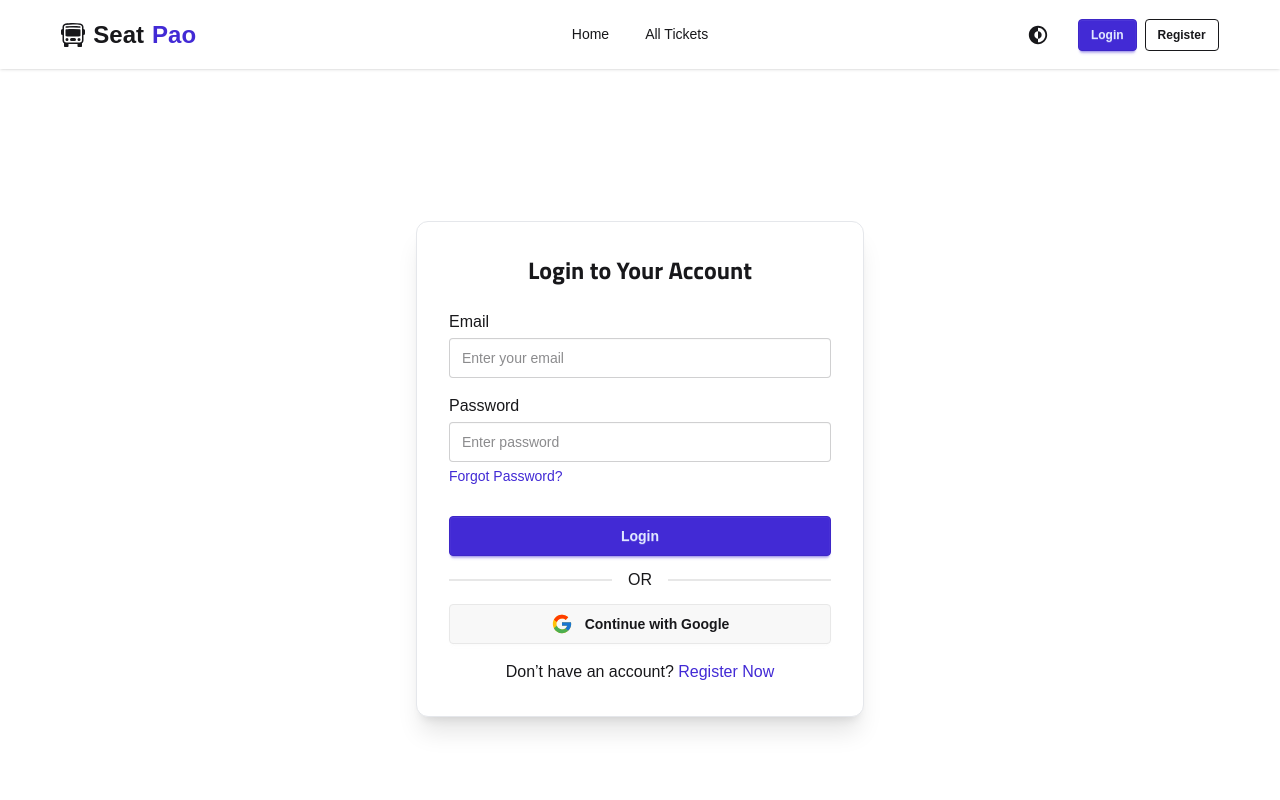
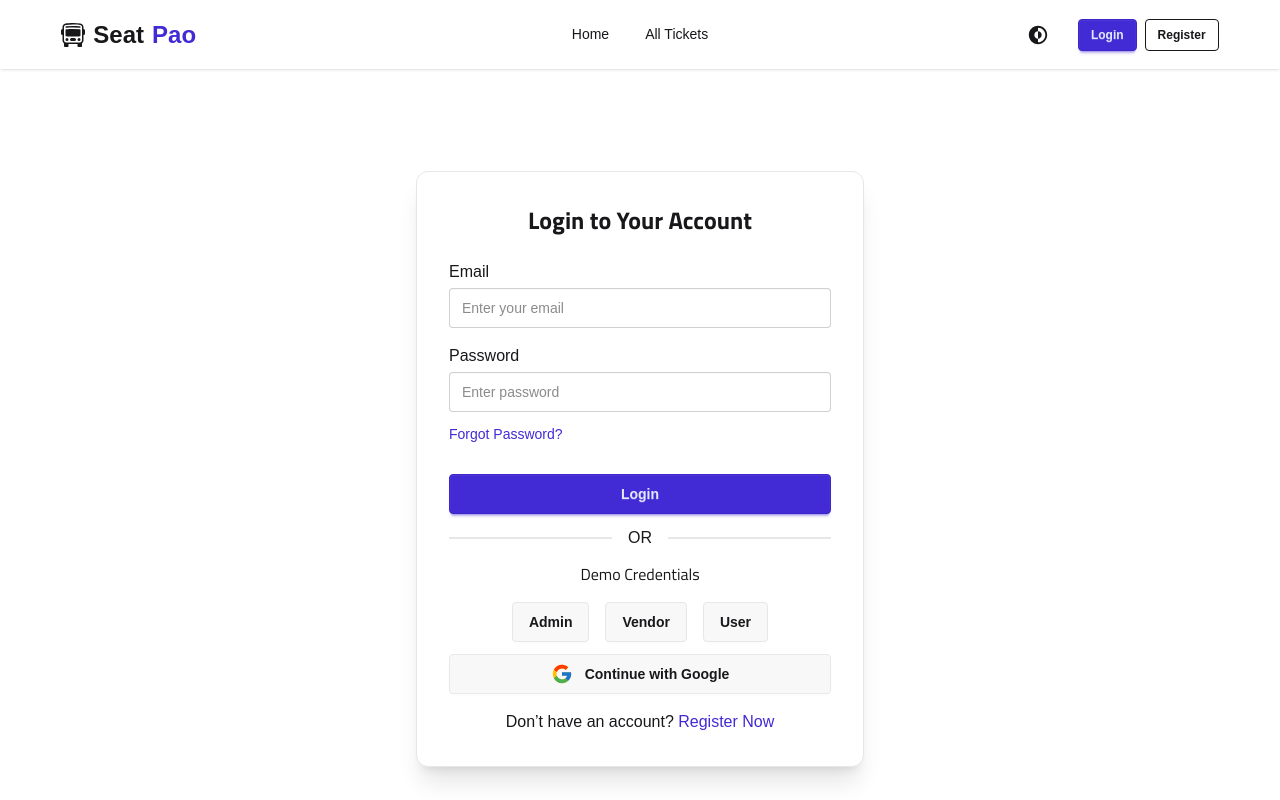
Before and after one commit to SMDpHeroB12/B12A11-C17-SeatPao-Client, a React (Vite) app: page /login in a window 1280 px wide. Shown: the top 800 px of the page. Built offline with nearby package versions, Linux system fonts and the light colour scheme; no server answers; a web font is replaced by a local one.

Commit message:
Demo Credentials added

```diff
--- a/package.json
+++ b/package.json
@@ -25,7 +25,7 @@
     "react-router": "^7.10.1",
     "react-router-dom": "^7.10.1",
     "recharts": "^3.6.0",
-    "sweetalert2": "^11.26.4",
+    "sweetalert2": "^11.26.17",
     "tailwindcss": "^4.1.17"
   },
   "devDependencies": {
--- /dev/null
+++ b/src/pages/auth/ForgotPassword.jsx
@@ -0,0 +1,94 @@
+import { useState, useEffect } from "react";
+import { sendPasswordResetEmail } from "firebase/auth";
+import { auth } from "../../firebase/firebase.config";
+import { toast } from "react-hot-toast";
+import { Link } from "react-router-dom";
+import Navbar from "../../components/Navbar";
+import Footer from "../../components/Footer";
+import Swal from "sweetalert2";
+
+const ForgotPassword = () => {
+  const [email, setEmail] = useState("");
+  const [loading, setLoading] = useState(false);
+
+  const handleResetPassword = async (e) => {
+    e.preventDefault();
+
+    if (!email) {
+      toast.error("Please enter your email");
+      return;
+    }
+
+    try {
+      setLoading(true);
+      await sendPasswordResetEmail(auth, email);
+      toast.success(
+        "Password reset email sent. Please check your Inbox or Spam or Junk section."
+      );
+      Swal.fire({
+        icon: "success",
+        title: "Email Sent!",
+        text: "Password reset email has been sent. Please check your Inbox or Spam or Junk section.",
+        confirmButtonText: "OK",
+      });
+
+      setEmail("");
+    } catch (error) {
+      console.error(error);
+      toast.error(error.message);
+    } finally {
+      setLoading(false);
+    }
+  };
+
+  useEffect(() => {
+    document.title = "SeatPao | Forgot Password";
+  }, []);
+
+  return (
+    <>
+      <Navbar />
+
+      <div className="min-h-screen flex justify-center items-center">
+        <div className="w-full max-w-md bg-base-100 shadow-xl p-8 rounded-xl border border-gray-200">
+          <h2 className="text-2xl font-bold text-center mb-6">
+            Forgot Password
+          </h2>
+
+          <form onSubmit={handleResetPassword} className="space-y-4">
+            <div>
+              <label className="font-medium">Email Address</label>
+              <input
+                type="email"
+                className="input input-bordered w-full mt-1"
+                placeholder="Enter your registered email"
+                value={email}
+                onChange={(e) => setEmail(e.target.value)}
+                required
+              />
+            </div>
+
+            <button
+              type="submit"
+              className="btn btn-primary w-full"
+              disabled={loading}
+            >
+              {loading ? "Sending..." : "Send Reset Email"}
+            </button>
+          </form>
+
+          <p className="text-center mt-4">
+            Remember your password?{" "}
+            <Link to="/login" className="text-primary font-medium">
+              Go back to Login
+            </Link>
+          </p>
+        </div>
+      </div>
+
+      <Footer />
+    </>
+  );
+};
+
+export default ForgotPassword;
--- a/src/pages/auth/Login.jsx
+++ b/src/pages/auth/Login.jsx
@@ -3,31 +3,35 @@ import { AuthContext } from "../../providers/AuthProvider";
 import { Link, useLocation, useNavigate } from "react-router-dom";
 import { toast } from "react-hot-toast";
 import { FcGoogle } from "react-icons/fc";
-import { sendPasswordResetEmail } from "firebase/auth";
-import { auth } from "../../firebase/firebase.config";
+// import { sendPasswordResetEmail } from "firebase/auth";
+// import { auth } from "../../firebase/firebase.config";
 import Navbar from "../../components/Navbar";
 import Footer from "../../components/Footer";
 
 const Login = () => {
+  const [loading, setLoading] = useState(false);
   const { loginUser, googleLogin } = useContext(AuthContext);
 
   const navigate = useNavigate();
   const location = useLocation();
 
   const [error, setError] = useState("");
-  const [resetEmail, setResetEmail] = useState("");
+  // const [resetEmail, setResetEmail] = useState("");
 
   const from = location.state?.from?.pathname || "/";
 
-  // Email Login
+  // ======================
+  // NORMAL EMAIL LOGIN
+  // ======================
   const handleLogin = async (e) => {
     e.preventDefault();
     setError("");
+    setLoading(true);
 
     const email = e.target.email.value;
     const password = e.target.password.value;
 
-    setResetEmail(email);
+    // setResetEmail(email);
 
     try {
       await loginUser(email, password);
@@ -35,34 +39,78 @@ const Login = () => {
       navigate(from, { replace: true });
     } catch (err) {
       console.log(err);
+      toast.error("Invalid email or password.");
       setError("Invalid email or password.");
+    } finally {
+      setLoading(false);
     }
   };
 
-  // Forgot Password
-  const handleForgotPassword = () => {
-    if (!resetEmail) {
-      toast.error("Please enter your email first.");
-      return;
+  // ======================
+  // DEMO LOGIN (NO UI CHANGE)
+  // ======================
+  const handleDemoLogin = async (role) => {
+    setError("");
+    setLoading(true);
+
+    let email = "";
+    let password = "";
+
+    if (role === "admin") {
+      email = "mdshishir@gmail.com";
+      password = "sisir123";
     }
 
-    sendPasswordResetEmail(auth, resetEmail)
-      .then(() => {
-        toast.success("Password reset email sent!");
-      })
-      .catch((err) => {
-        console.log(err);
-        toast.error(err.message);
-      });
+    if (role === "vendor") {
+      email = "emonshikder2020@gmail.com";
+      password = "emon123";
+    }
+    if (role === "user") {
+      email = "md.bellal010@gmail.com";
+      password = "bellal010MD";
+    }
+
+    try {
+      await loginUser(email, password);
+      toast.success(`Demo ${role} login successful!`);
+      navigate(from, { replace: true });
+    } catch (err) {
+      console.log(err);
+      setError("Demo login failed.");
+    } finally {
+      setLoading(false);
+    }
   };
 
-  // Google Login
+  // ======================
+  // FORGOT PASSWORD
+  // ======================
+  // const handleForgotPassword = () => {
+  //   if (!resetEmail) {
+  //     toast.error("Please enter your email first.");
+  //     return;
+  //   }
+
+  //   sendPasswordResetEmail(auth, resetEmail)
+  //     .then(() => {
+  //       toast.success("Password reset email sent!");
+  //     })
+  //     .catch((err) => {
+  //       console.log(err);
+  //       toast.error(err.message);
+  //     });
+  // };
+
+  // ======================
+  // GOOGLE LOGIN
+  // ======================
   const handleGoogle = () => {
+    setLoading(true);
+
     googleLogin()
       .then(async (result) => {
         const user = result.user;
 
-        // Save Google user into DB
         await fetch(`${import.meta.env.VITE_API_URL}/users`, {
           method: "POST",
           headers: { "Content-Type": "application/json" },
@@ -80,11 +128,13 @@ const Login = () => {
       .catch((err) => {
         console.log(err);
         toast.error(err.message);
-      });
+      })
+      .finally(() => setLoading(false));
   };
   useEffect(() => {
     document.title = "SeatPao | Log-in";
   }, []);
+
   return (
     <>
       <Navbar />
@@ -100,7 +150,6 @@ const Login = () => {
               <input
                 type="email"
                 name="email"
-                onChange={(e) => setResetEmail(e.target.value)}
                 className="input w-full mt-1"
                 placeholder="Enter your email"
                 required
@@ -117,30 +166,67 @@ const Login = () => {
                 required
               />
 
-              {/* Forgot Password */}
-              <button
+              {/* <button
                 type="button"
                 onClick={handleForgotPassword}
                 className="text-primary text-sm mt-1"
               >
                 Forgot Password?
-              </button>
+              </button> */}
+              <Link
+                to="/forgot-password"
+                className="text-primary text-sm mt-3 inline-block"
+              >
+                Forgot Password?
+              </Link>
             </div>
 
             {error && <p className="text-red-500 text-center mb-3">{error}</p>}
 
             <button type="submit" className="btn btn-primary w-full mt-3">
-              Login
+              {loading ? "Logging in..." : "Login"}
             </button>
           </form>
 
           <div className="divider">OR</div>
 
+          {/* 🔒 DEMO LOGIN – NO UI CHANGE (Hidden Triggers) */}
+          <div className="w-full my-3 flex-col flex justify-between items-center gap-4 ">
+            <div>
+              <h2>Demo Credentials</h2>
+            </div>
+            <div className="flex gap-4">
+              <button
+                className="btn hover:bg-purple-400 border border-gray-200"
+                onClick={() => handleDemoLogin("admin")}
+                disabled={loading}
+              >
+                Admin
+              </button>
+              <button
+                className="btn hover:bg-purple-400 border border-gray-200"
+                onClick={() => handleDemoLogin("vendor")}
+                disabled={loading}
+              >
+                Vendor
+              </button>
+              <button
+                className="btn hover:bg-purple-400 border border-gray-200"
+                onClick={() => handleDemoLogin("user")}
+                disabled={loading}
+              >
+                User
+              </button>
+            </div>
+          </div>
+
           <button
             onClick={handleGoogle}
-            className="btn  w-full flex items-center gap-3"
+            disabled={loading}
+            className="btn w-full flex items-center gap-3"
           >
-            <FcGoogle size={22} /> Continue with Google
+            <FcGoogle size={22} />{" "}
+            {loading ? "Logging in..." : "Continue with Google"}
           </button>
 
           <p className="text-center mt-4">
--- a/src/pages/auth/Register.jsx
+++ b/src/pages/auth/Register.jsx
@@ -7,6 +7,7 @@ import Navbar from "../../components/Navbar";
 import Footer from "../../components/Footer";
 
 const Register = () => {
+  const [loading, setLoading] = useState(false);
   const { registerUser, googleLogin } = useContext(AuthContext);
 
   const navigate = useNavigate();
@@ -16,6 +17,7 @@ const Register = () => {
   const handleRegister = async (e) => {
     e.preventDefault();
     setError("");
+    setLoading;
 
     const form = e.target;
     const name = form.name.value;
@@ -29,24 +31,28 @@ const Register = () => {
     // Length check
     if (password.length < 6) {
       setError("Password must be at least 6 characters long.");
+      setLoading(false);
       return;
     }
 
     // Uppercase check
     if (!/[A-Z]/.test(password)) {
       setError("Password must contain at least one uppercase letter.");
+      setLoading(false);
       return;
     }
 
     // Lowercase check
     if (!/[a-z]/.test(password)) {
       setError("Password must contain at least one lowercase letter.");
+      setLoading(false);
       return;
     }
 
     // Confirm password match
     if (password !== confirm) {
       setError("Passwords do not match.");
+      setLoading(false);
       return;
     }
 
@@ -73,6 +79,8 @@ const Register = () => {
     } catch (err) {
       console.log(err);
       setError(err.message);
+    } finally {
+      setLoading(false);
     }
   };
 
@@ -169,8 +177,12 @@ const Register = () => {
               />
             </div>
             {error && <p className="text-red-500 text-center mb-3">{error}</p>}
-            <button type="submit" className="btn btn-primary w-full mt-3">
-              Create Account
+            <button
+              type="submit"
+              className="btn btn-primary w-full mt-3"
+              disabled={loading}
+            >
+              {loading ? "Registering..." : "Create Account"}
             </button>
           </form>
 
@@ -178,9 +190,11 @@ const Register = () => {
 
           <button
             onClick={handleGoogle}
+            disabled={loading}
             className="btn w-full flex items-center gap-3"
           >
-            <FcGoogle size={22} /> Continue with Google
+            <FcGoogle size={22} />{" "}
+            {loading ? "Registering..." : "Continue with Google"}
           </button>
 
           <p className="text-center mt-4">
--- a/src/providers/AuthProvider.jsx
+++ b/src/providers/AuthProvider.jsx
@@ -40,7 +40,6 @@ const AuthProvider = ({ children }) => {
   // Login (Email & Password)
 
   const loginUser = (email, password) => {
-    setLoading(true);
     return signInWithEmailAndPassword(auth, email, password);
   };
 
--- /dev/null
+++ b/src/routes/PublicRoute.jsx
@@ -0,0 +1,26 @@
+import { useContext } from "react";
+import { Navigate, useLocation } from "react-router-dom";
+import { AuthContext } from "../providers/AuthProvider";
+import LoadingSpinner from "../components/LoadingSpinner";
+
+const PublicRoute = ({ children }) => {
+  const { user, loading } = useContext(AuthContext);
+  const location = useLocation();
+
+  if (loading) {
+    return (
+      <div className="min-h-screen flex justify-center items-center">
+        <LoadingSpinner />
+      </div>
+    );
+  }
+
+  // 🔒 If already logged in → block public pages
+  if (user) {
+    return <Navigate to="/dashboard" replace state={{ from: location }} />;
+  }
+
+  return children;
+};
+
+export default PublicRoute;
--- a/src/routes/router.jsx
+++ b/src/routes/router.jsx
@@ -37,6 +37,8 @@ import PaymentSuccess from "../pages/Payment/PaymentSuccess";
 import PaymentCancel from "../pages/Payment/PaymentCancel";
 import MyAddedTickets from "../pages/dashboard/Vendor/MyAddedTickets";
 import LoadingSpinner from "../components/LoadingSpinner";
+import ForgotPassword from "../pages/auth/ForgotPassword";
+import PublicRoute from "./PublicRoute";
 
 const router = createBrowserRouter([
   // MAIN WEBSITE LAYOUT =====================
@@ -61,8 +63,31 @@ const router = createBrowserRouter([
   },
 
   // AUTH ROUTES =============================
-  { path: "/login", Component: Login },
-  { path: "/register", Component: Register },
+  {
+    path: "/login",
+    element: (
+      <PublicRoute>
+        <Login />
+      </PublicRoute>
+    ),
+  },
+
+  {
+    path: "/register",
+    element: (
+      <PublicRoute>
+        <Register />
+      </PublicRoute>
+    ),
+  },
+  {
+    path: "/forgot-password",
+    element: (
+      <PublicRoute>
+        <ForgotPassword />
+      </PublicRoute>
+    ),
+  },
 
   // DASHBOARD ROUTES (Protected) ===========
   {
```
Also changed, not shown: 1 other file (tests, documents, lock files or other folders).
